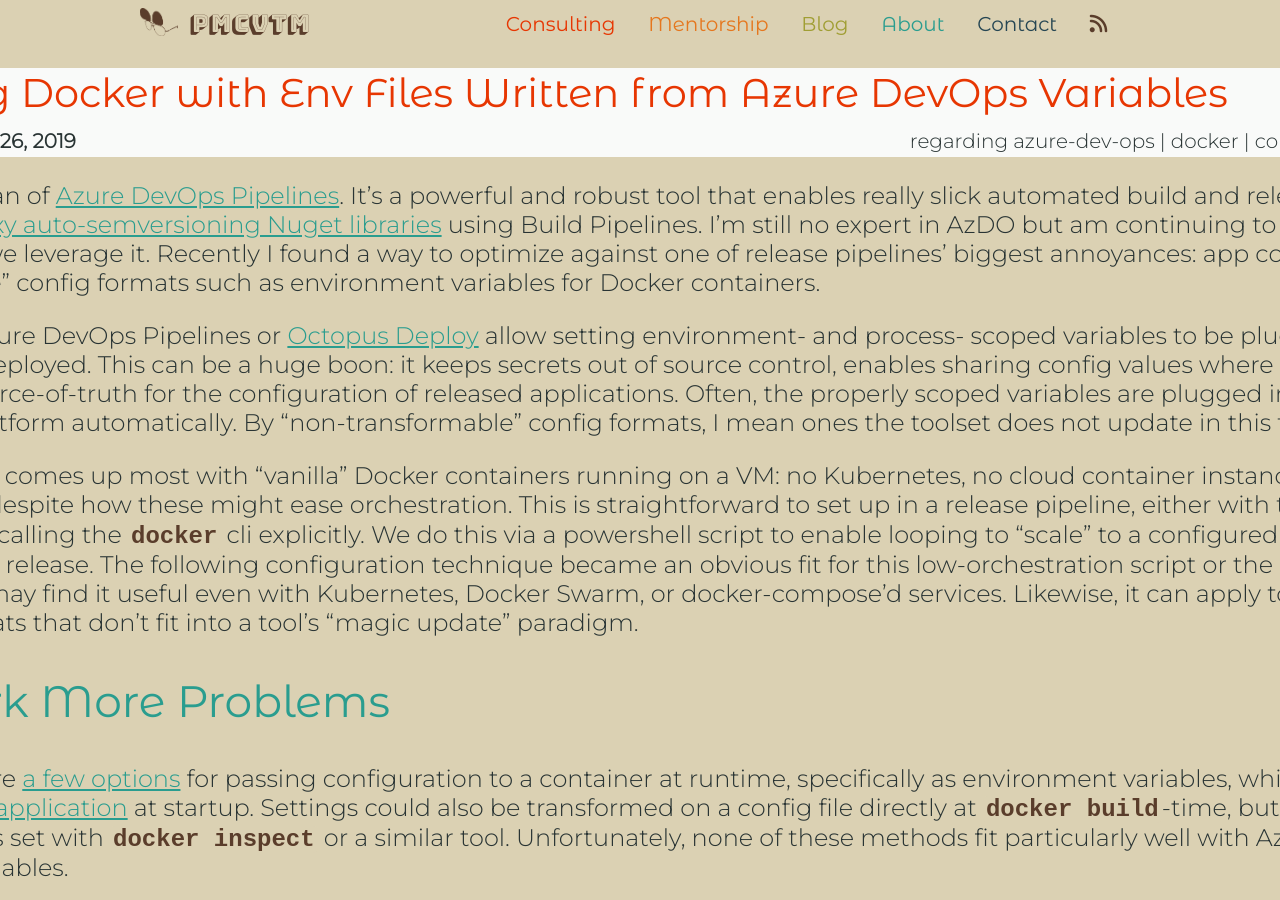
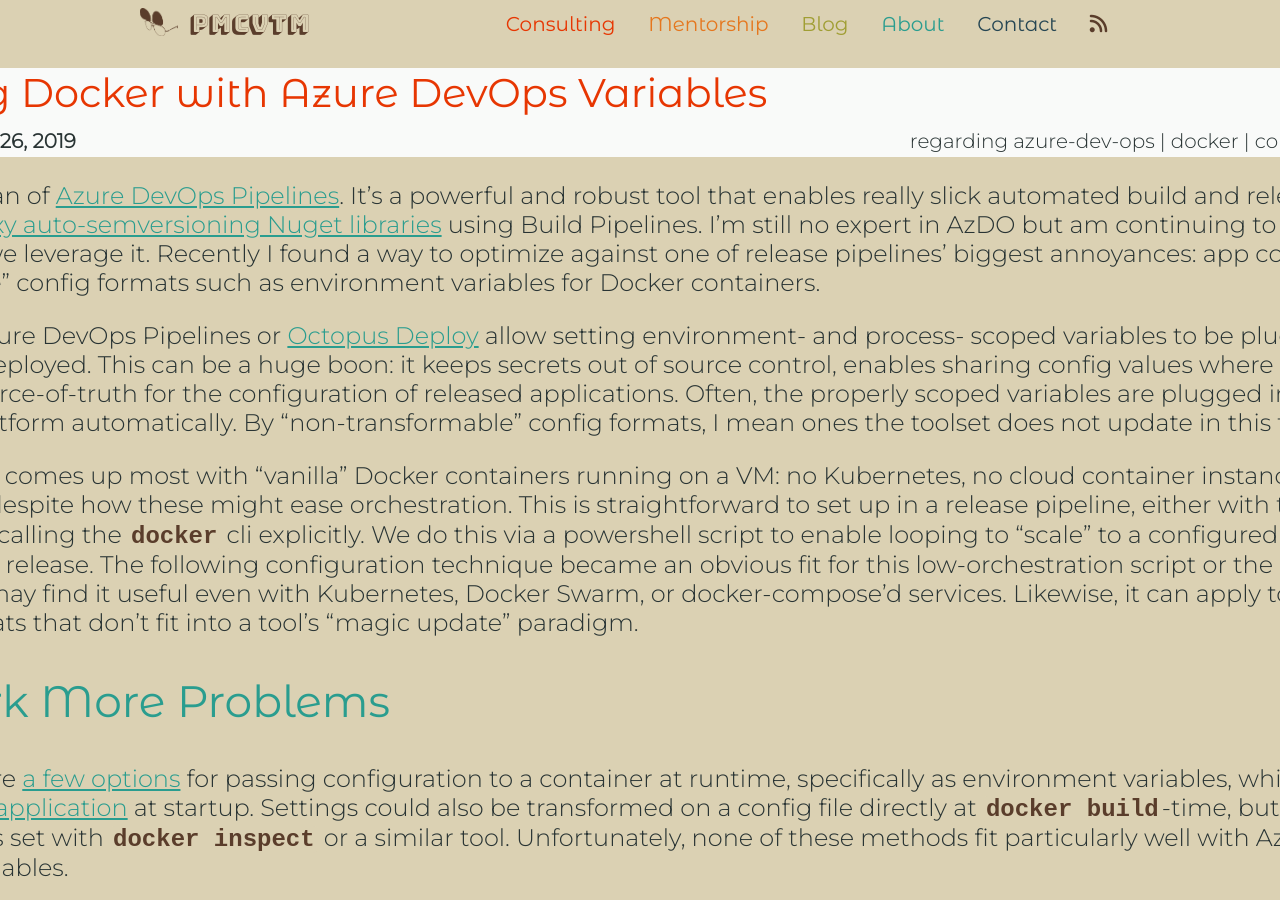
Before and after one commit to pmcvtm/pmcvtm.com, a Jekyll site: the page built from _posts/2019-03-26-configuring-docker-with-env-files-written-from-azdo-variables.md, in a window 1280 px wide and 900 px high. Built offline with Jekyll 4.4.1, drawn with Linux system fonts in a browser that asks for light colours; nearby versions of some CDN libraries; some web fonts are replaced.

Commit message:
shorten many titles

```diff
--- a/_posts/2019-03-26-configuring-docker-with-env-files-written-from-azdo-variables.md
+++ b/_posts/2019-03-26-configuring-docker-with-env-files-written-from-azdo-variables.md
@@ -1,6 +1,6 @@
 ---
 layout: post
-title:  "Configuring Docker with Env Files Written from Azure DevOps Variables"
+title:  "Configuring Docker with Azure DevOps Variables"
 date:   2019-03-26 13:53:00 -0600
 categories: DevOps
 color: vermilion
```
Also changed, not shown: _posts/2018-09-17-day-177-difficult-trail-and-more-difficult-decisions.md (+1 -1 lines), _posts/2019-01-22-effective-nuget-versioning-in-azure-devops.md (+1 -1 lines), _posts/2019-10-15-roundhouse-db-migrations-azure-elastic-pools.md (+1 -1 lines), _posts/2020-09-22-securing-cloud-infrastructure-with-azure-managed-identities.md (+1 -1 lines), _posts/2022-06-23-debug-dev-release-and-prod-in-dotnet.md (+1 -1 lines).
